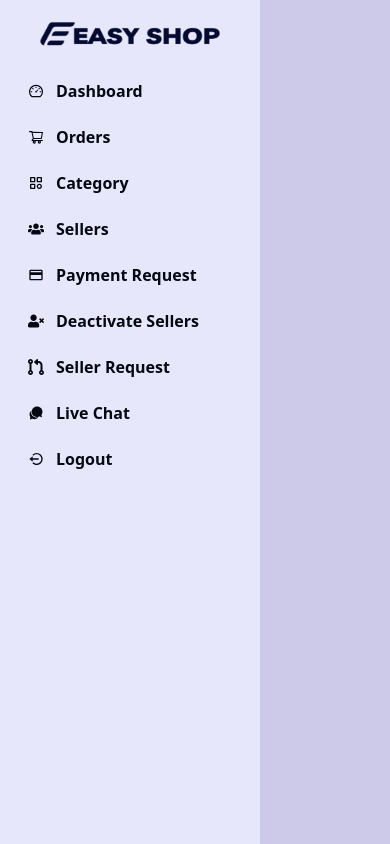
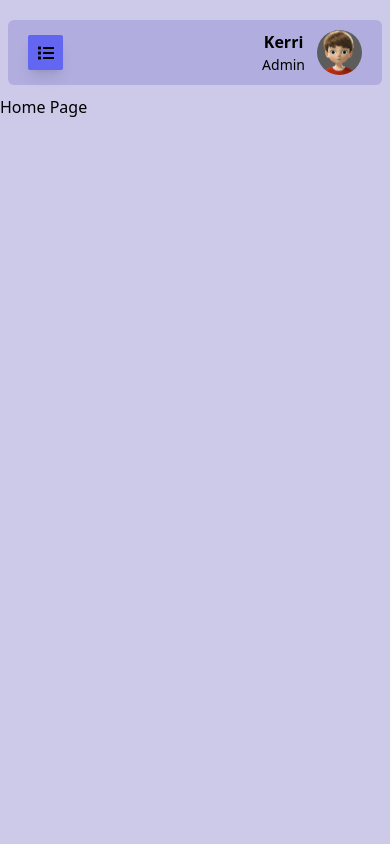
Before and after one commit to kkmorrisfam/dashboard, a React (Create React App) app: page / in a window 390 px wide. Built offline with nearby package versions, Linux system fonts and the light colour scheme.

Commit message:
add hidden and visible to nav and icon for mobile, add search and icon header

```diff
--- a/src/layout/Header.jsx
+++ b/src/layout/Header.jsx
@@ -1,9 +1,38 @@
 import React from 'react';
+import { FaList } from 'react-icons/fa';
 
-const Header = () => {
+const Header = ({showSidebar, setShowSidebar}) => {
     return (
-        <div>
-           <h1>Header </h1>
+        <div className='fixed top-0 left-0 w-full py-5 px-2 lg:px-7 z-40'>
+          <div className='ml-0 lg:ml-[260px] rounded-md h-[65px] flex
+          justify-between items-center bg-[#b1addf] px-5 transition-all'>
+          <div onClick={() => setShowSidebar(!showSidebar)}
+          className='w-[35px] flex lg:hidden h-[35px] rounded-sm bg-indigo-500
+          shadow-lg hover:shadow-indigo-500/50 justify-center items-center cursor-pointer ' >
+          {/* hamburger menu icon minimizes sidebar or shows sidebar with lg:hidden*/}
+                    <span><FaList/> </span>
+
+            </div>
+            {/* md:block hides search bar on mobile view */}
+            <div className='hidden md:block'>
+          <input className='px-3 py-2 outline-none border bg-transparent border-slate-700 rounded-md text-[#423d72] focus:border-indigo-300 overflow-hidden' type="text" name='search' placeholder='search' />
+        </div>
+
+        <div className='flex justify-center items-center gap-8 relative'>
+          <div className='flex justify-center items-center'>
+            <div className='flex justify-center items-center gap-3'>
+              <div className='flex justify-center items-center flex-col text-end'>
+          <h2 className='text-md font-bold'>Kerri</h2>
+          <span className='text-[14px] w-full font-normal'>Admin</span>
+              </div>
+              <img className='w-[45px] h-[45px] rounded-full overflow-hidden' src="/images/admin.jpg" alt="" />
+
+            </div>
+          </div>
+
+        </div>
+
+            </div>
         </div>
     );
 };
--- a/src/layout/MainLayout.jsx
+++ b/src/layout/MainLayout.jsx
@@ -1,13 +1,16 @@
-import React from 'react';
+import React, {useState} from 'react';
 import { Outlet } from 'react-router-dom';
 import Header from "./Header";
 import Sidebar from './Sidebar';
 
 const MainLayout = () => {
+
+    const[ showSidebar, setShowSidebar] = useState(false)
+
     return (
         <div className='bg-[#cdcae9] w-full min-h-screen'>
-        <Header />
-        <Sidebar/>
+        <Header showSidebar={showSidebar} setShowSidebar={setShowSidebar} />
+        <Sidebar showSidebar={showSidebar} setShowSidebar={setShowSidebar} />
 
        <div className='ml-0 lg:ml-[260px] pt-[95px] transition-all'>
        <Outlet/>
--- a/src/layout/Sidebar.jsx
+++ b/src/layout/Sidebar.jsx
@@ -3,7 +3,7 @@
 import { getNav } from '../navigation/index';
 import { BiLogOutCircle } from "react-icons/bi";
 
-const Sidebar = () => {
+const Sidebar = ({showSidebar, setShowSidebar}) => {
 
     const {pathname} = useLocation()
     const [allNav, setAllNav] = useState([])
@@ -15,9 +15,13 @@
     // console.log(allNav)
     return (
         <div>
-            <div></div>
+            <div onClick={()=> setShowSidebar(false)} className={`fixed duration-200 ${!showSidebar ? 'invisible' : 'visible'}
+            w-screen h-screen bg-[#8cbce780] top-0 left-0 z-10`} >
 
-            <div className={'w-[260px] fixed bg-[#e6e7fb] z-50 top-0 h-screen shaddow-[0_0_15px_0_rgb(34_41_47/_5%)] transition-all'}>
+            </div>
+
+            <div className={`w-[260px] fixed bg-[#e6e7fb] z-50 top-0 h-screen shaddow-[0_0_15px_0_rgb(34_41_47/_5%)]
+                transition-all ${showSidebar ? 'left-0' : '-left-[260px] lg:left-0'} `}>
                 <div className='h-[70px] flex justify-center items-center'>
                     <Link to='/' className='w-[180px] h-[50px]'>
                         <img className='w-full h-full' src='http://localhost:3000/images/logo.png' alt="Easy Shop logo"/>
```
